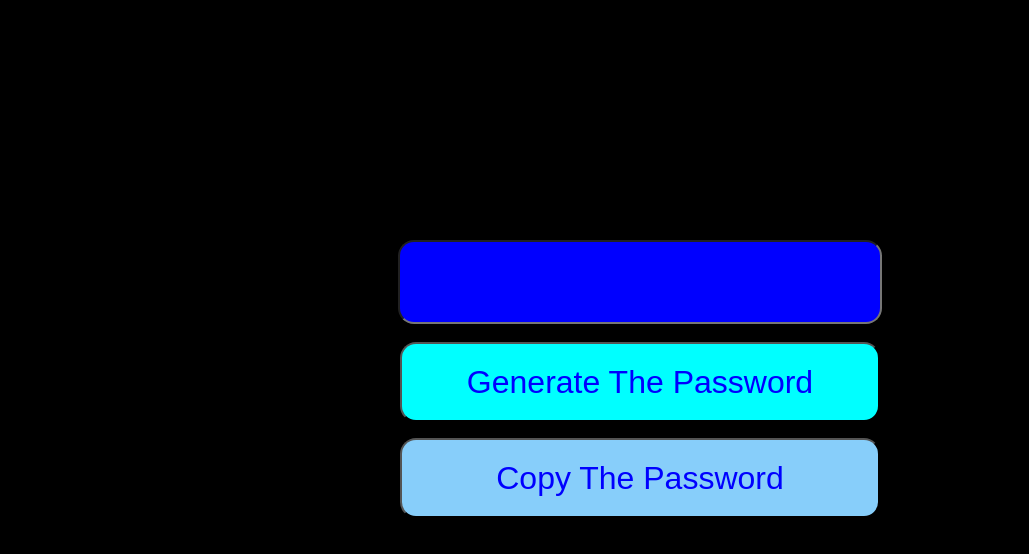
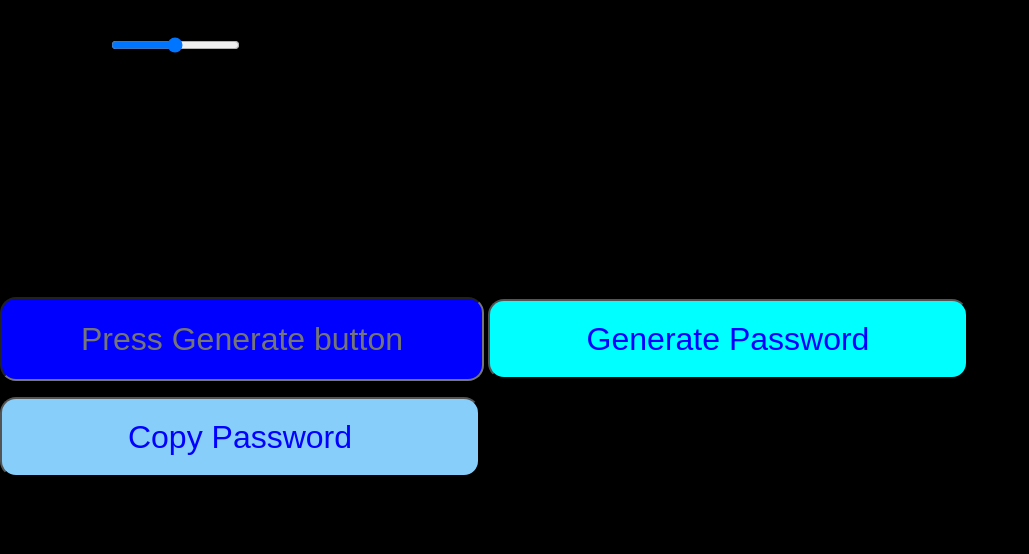
Before and after one commit to Ashish22Gupta/Random_password_Generator, a plain HTML site: page index.html in a window 1280 px wide. Shown: the whole page, without its empty margins (0-1029 px from the left). Drawn offline with Linux system fonts and the light colour scheme.

Commit message:
Update index.html

```diff
--- a/index.html
+++ b/index.html
@@ -3,16 +3,18 @@
 <head>
     <meta charset="UTF-8">
     <meta name="viewport" content="width=device-width, initial-scale=1.0">
-    <title>Document</title>
-<link rel="stylesheet" href="style.css">
+    <title>Password Generator</title>
+    <link rel="stylesheet" href="style.css">
 </head>
 <body>
-    <center><p><input type="text" id="otpg" name="t1" readonly></p></center>
-    <br>
-    <center>
-    <p><input type="button" id="btg" name="" value="Generate The Password" onclick="run()"></p>
-    <p><input type="button" id="copy" name="" value="Copy The Password" onclick="copy()"></p>
-    </center>
+    <h1>Password Generator</h1>
+    <p>Enter the length:
+        <input type="range" id="length" min="4" max="20" value="12" oninput="updateLength(this.value)">
+        <span id="lengthValue">12</span>
+    </p>
+    <input type="text" id="otpg" name="t1" placeholder="Press Generate button" readonly>
+    <input type="button" id="btg" value="Generate Password" onclick="run()">
+    <input type="button" id="copy" value="Copy Password" onclick="copy()">
     <script src="script.js"></script>
 </body>
 </html>
```
